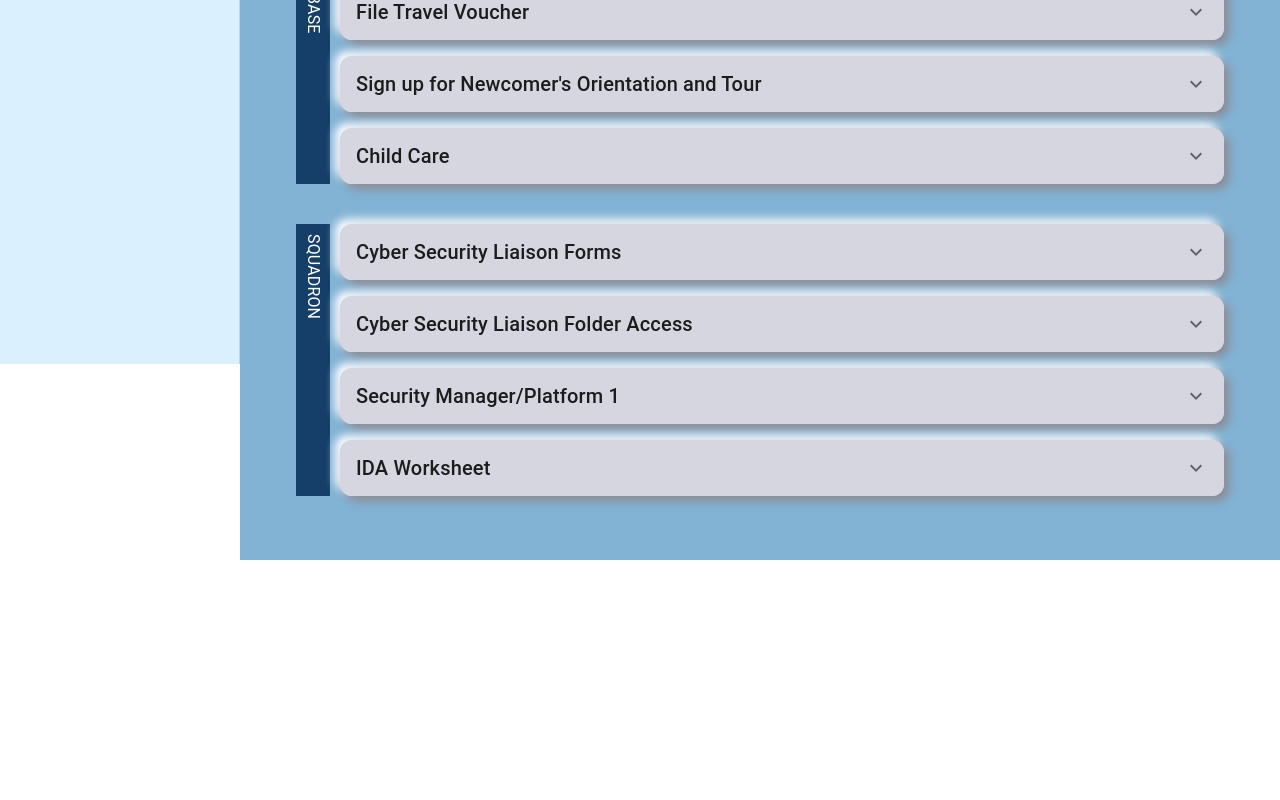
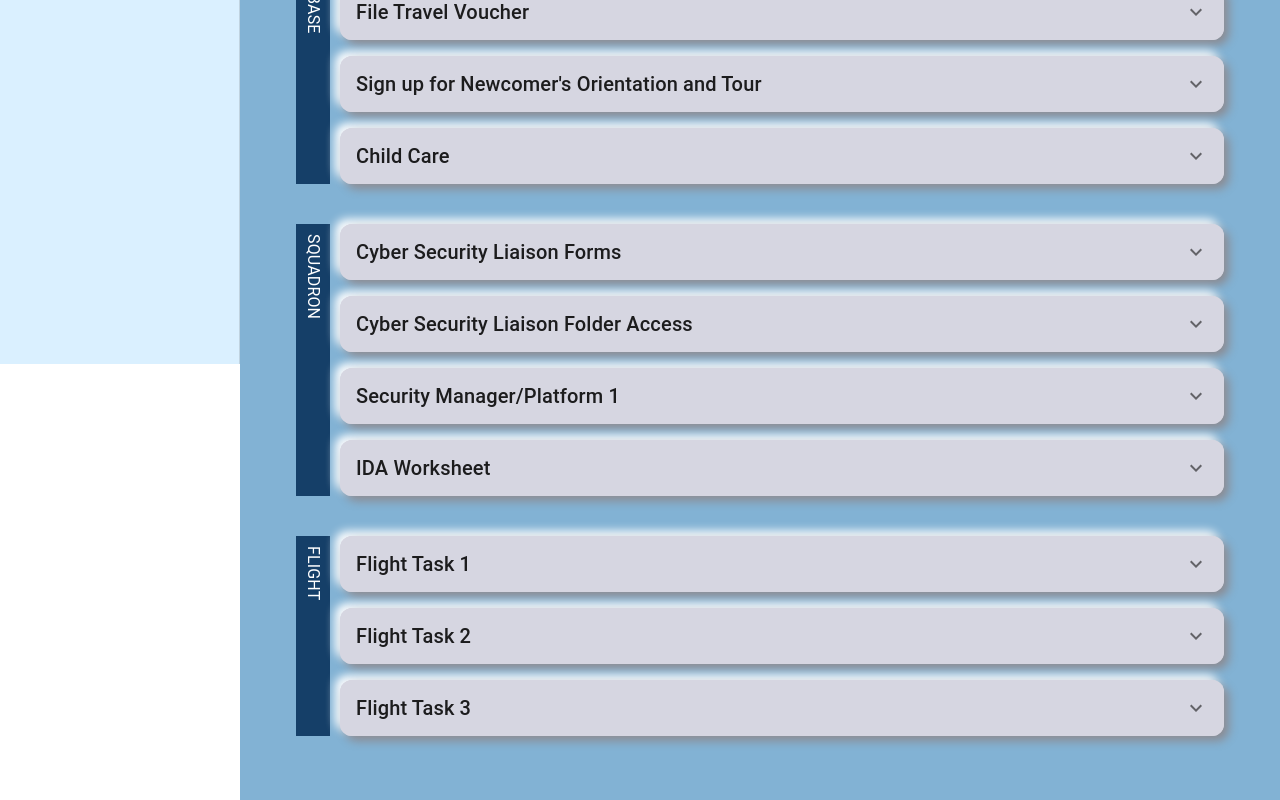
Before and after one commit to neg-0/inprocessing, a React (Create React App) app: page / in a window 1280 px wide. Shown: the part 436-1236 px from the top of the page. Before the commit the page ends 996 px from the top, so only its background shows below. Built offline with nearby package versions, Linux system fonts and the light colour scheme.

Commit message:
added flight inprocessing samples

```diff
--- a/src/App.js
+++ b/src/App.js
@@ -8,6 +8,7 @@ import Heading from "./Heading";
 import MenuDrawer from "./MenuDrawer";
 import squadronInprocessing from "./squadronInprocessing.json";
 import { theme } from "./Theme";
+import flightInprocessing from "./flightInprocessing.json";
 
 const drawerWidth = 240;
 
@@ -74,6 +75,12 @@ function App() {
               completedItems={completedItems}
               updateCompletion={updateCompletion}
             />
+            <ChecklistContainer
+              header="Flight"
+              checklistItems={flightInprocessing}
+              completedItems={completedItems}
+              updateCompletion={updateCompletion}
+            />
           </Box>
         </Box>
       </Box>
--- /dev/null
+++ b/src/flightInprocessing.json
@@ -0,0 +1,36 @@
+[
+  {
+    "id": 301,
+    "title": "Flight Task 1",
+    "content": "Log on to PCS In-Processing System (PIPS) at https://efinanceworkspace.wpafb.mil to file your travel voucher and other financial processing. Please complete the following steps to ensure prompt payment of your PCS voucher and avoid deliquency. Once the network account is created, visit the PIPS website and file your PCS voucher.",
+    "Additional Fields": {
+      "POC": "45 CPTS/FMF - PIPS Info ONLY",
+      "Phone": "854-4882",
+      "Location": "Bldg 423, 1st Floor",
+      "Email": "4finance@patrick.af.mil",
+      "Office Hours": "M-F 0830-1530"
+    }
+  },
+  {
+    "id": 302,
+    "title": "Flight Task 2",
+    "content": "You have a mandatory appointment to attend the Patrick SFB & CCSFS, Newcomer's Orientation and Tour scheduled for 0715hrs. The Commander's Support Staff will schedule the member for Newcomers.",
+    "Additional Fields": {
+      "POC": "Ms. Sharon Little",
+      "Phone": "xxx-xxxx",
+      "Location": "Bldg 1645, Room xxxx",
+      "Email": "sharon.little@spaceforce.mil",
+      "Office Hours": "M-F 0830-1530"
+    }
+  },
+  {
+    "id": 303,
+    "title": "Flight Task 3",
+    "content": "Child Care is available via the Child Care for PCS Program. Call the A&FRC ASAP @ 494-5675 for aa certificate. Every third Tuesday of the month. Call 45 FSS/FSMPS (494-2130) to reschedule if needed.",
+    "Additional Fields": {
+      "POC": "Airman & Family Readiness Center",
+      "Phone": "494-5675",
+      "Location": "Patrick SFB Child Care Center"
+    }
+  }
+]
```
